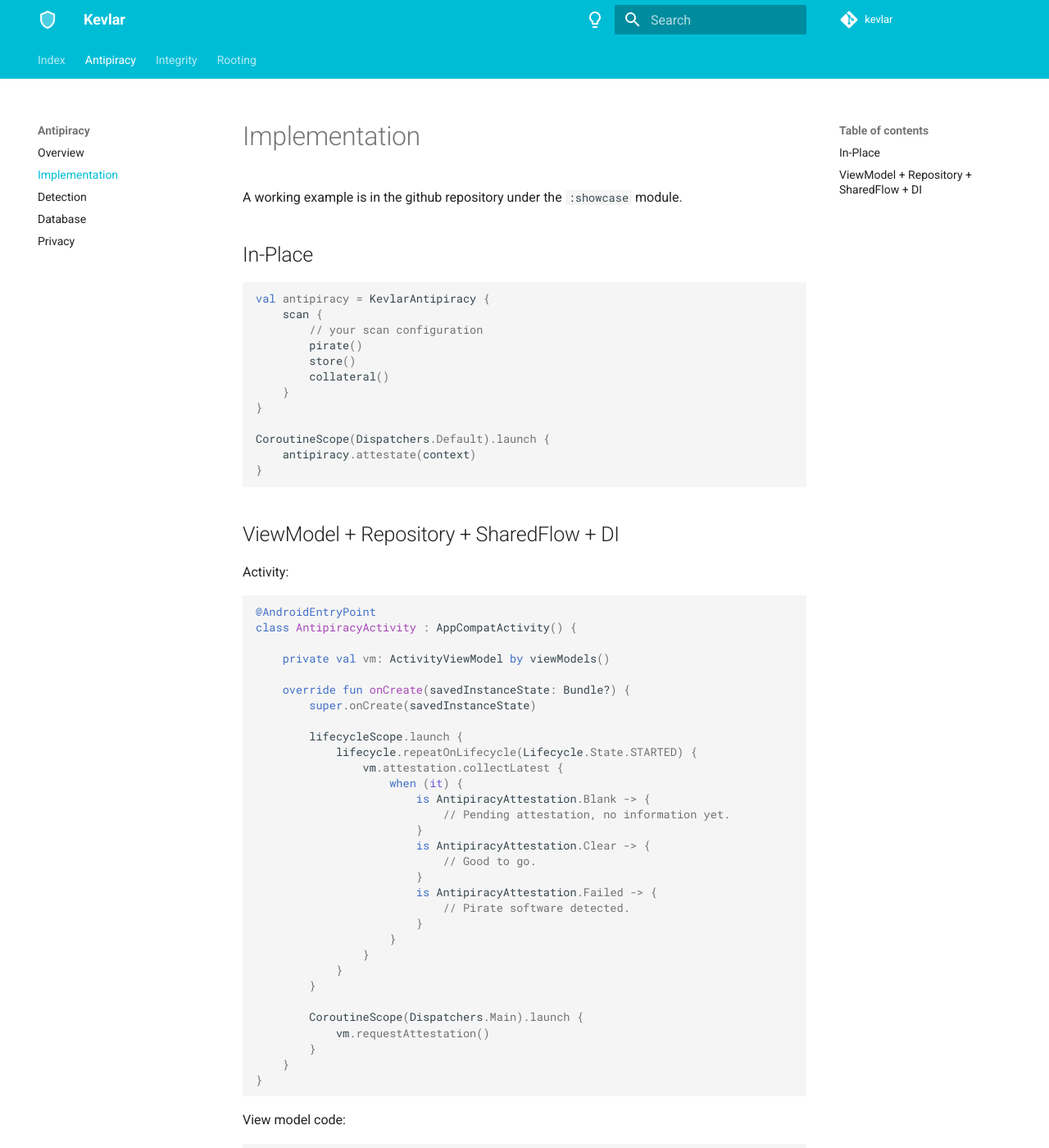
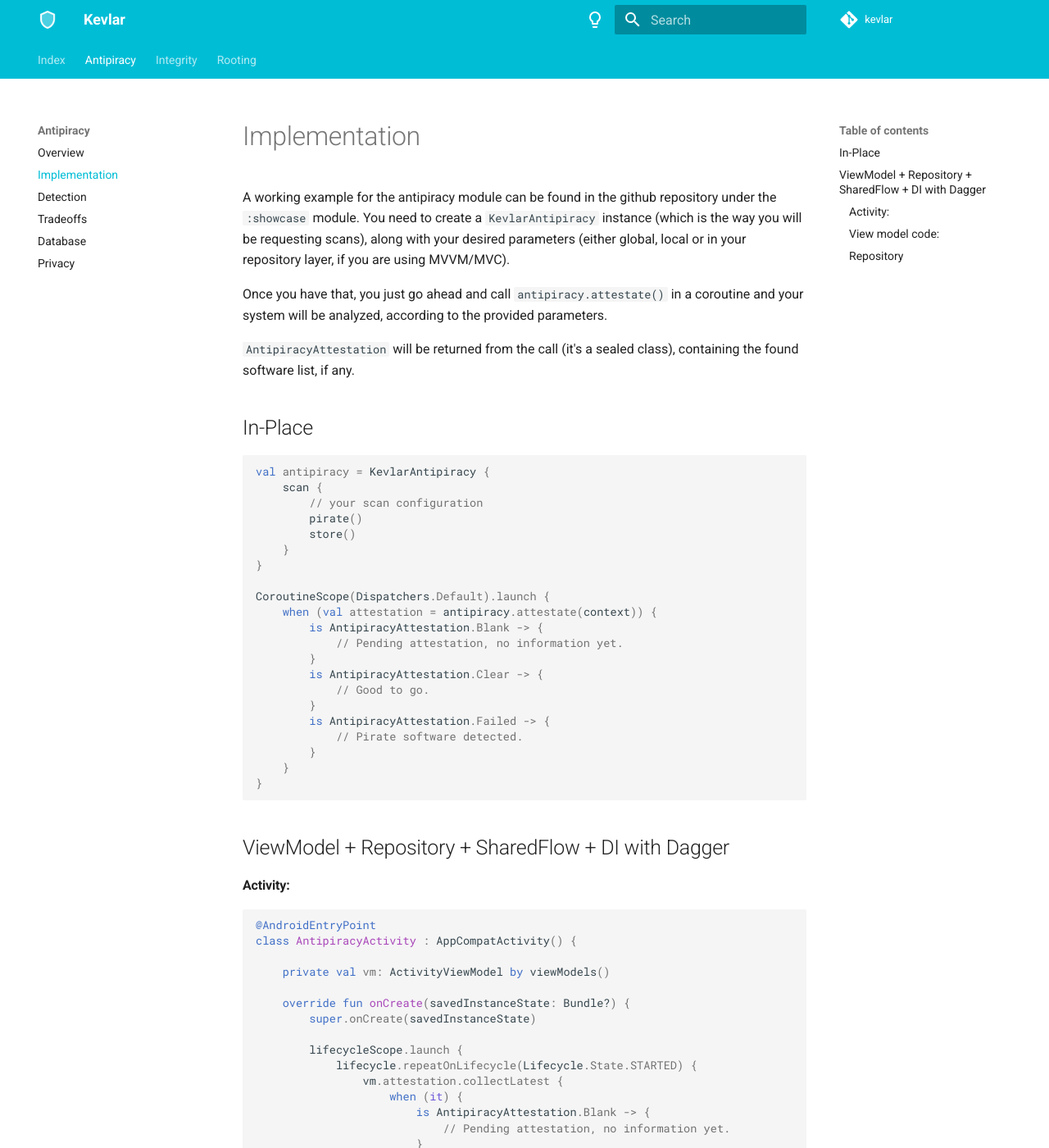
Before and after one commit to kevlar-kt/kevlar, an MkDocs documentation site: the page built from docs/pages/modules/antipiracy/implementation.md, in a window 1280 px wide and 1400 px high. Shown: the whole window at 82% size. Built offline with MkDocs 1.6.1 and Material for MkDocs 9.7.7, drawn with Linux system fonts in a browser that asks for light colours; comment, search, counter and statistics services are not loaded.

Commit message:
Docs updates & dataset fixes

````diff
--- a/docs/pages/modules/antipiracy/implementation.md
+++ b/docs/pages/modules/antipiracy/implementation.md
@@ -1,6 +1,10 @@
 # Implementation
-A working example is in the github repository under the `:showcase` module.
+A working example for the antipiracy module can be found in the github repository under the `:showcase` module.
+You need to create a `KevlarAntipiracy` instance (which is the way you will be requesting scans), along with your desired parameters (either global, local or in your repository layer, if you are using MVVM/MVC).
 
+Once you have that, you just go ahead and call `antipiracy.attestate()` in a coroutine and your system will be analyzed, according to the provided parameters.
+
+`AntipiracyAttestation` will be returned from the call (it's a sealed class), containing the found software list, if any.
 
 ## In-Place
 
@@ -10,19 +14,28 @@
         // your scan configuration
         pirate()
         store()
-        collateral()
     }
 }
 
 CoroutineScope(Dispatchers.Default).launch {
-	antipiracy.attestate(context)
+    when (val attestation = antipiracy.attestate(context)) {
+        is AntipiracyAttestation.Blank -> {
+            // Pending attestation, no information yet.
+        }
+        is AntipiracyAttestation.Clear -> {
+            // Good to go.
+        }
+        is AntipiracyAttestation.Failed -> {
+            // Pirate software detected.
+        }
+    }
 }
 ```
 
 
-## ViewModel + Repository + SharedFlow + DI
+## ViewModel + Repository + SharedFlow + DI with Dagger
 
-Activity:
+#### Activity:
 
 ```kotlin
 @AndroidEntryPoint
@@ -58,7 +71,7 @@
 }
 ```
 
-View model code:
+#### View model code:
 ```kotlin
 @HiltViewModel
 class ActivityViewModel @Inject constructor(
@@ -82,7 +95,7 @@
 
 ```
 
-Repository
+#### Repository
 
 ```kotlin
 class SecurityRepository @Inject constructor(
@@ -95,7 +108,6 @@
 	            // your scan configuration
                 pirate()
                 store()
-                collateral()
             }
         }
     }
--- a/mkdocs.yml
+++ b/mkdocs.yml
@@ -70,6 +70,7 @@
           - 'Overview' : pages/modules/antipiracy/antipiracy.md
           - 'Implementation' : pages/modules/antipiracy/implementation.md
           - 'Detection' : pages/modules/antipiracy/detection.md
+          - 'Tradeoffs' : pages/modules/antipiracy/tradeoffs.md
           - 'Database' : pages/modules/antipiracy/database.md
           - 'Privacy' : pages/modules/antipiracy/privacy.md
     - 'Integrity':
````
Also changed, not shown: docs/pages/modules/antipiracy/antipiracy.md (+3 -0 lines), docs/pages/modules/antipiracy/database.md (added, +40 -0 lines), docs/pages/modules/antipiracy/detection.md (+7 -7 lines), docs/pages/modules/antipiracy/tradeoffs.md (added, +7 -0 lines), docs/assets/images/kapd.jpeg (added), docs/assets/images/kapn.jpeg (added), 6 other files.
